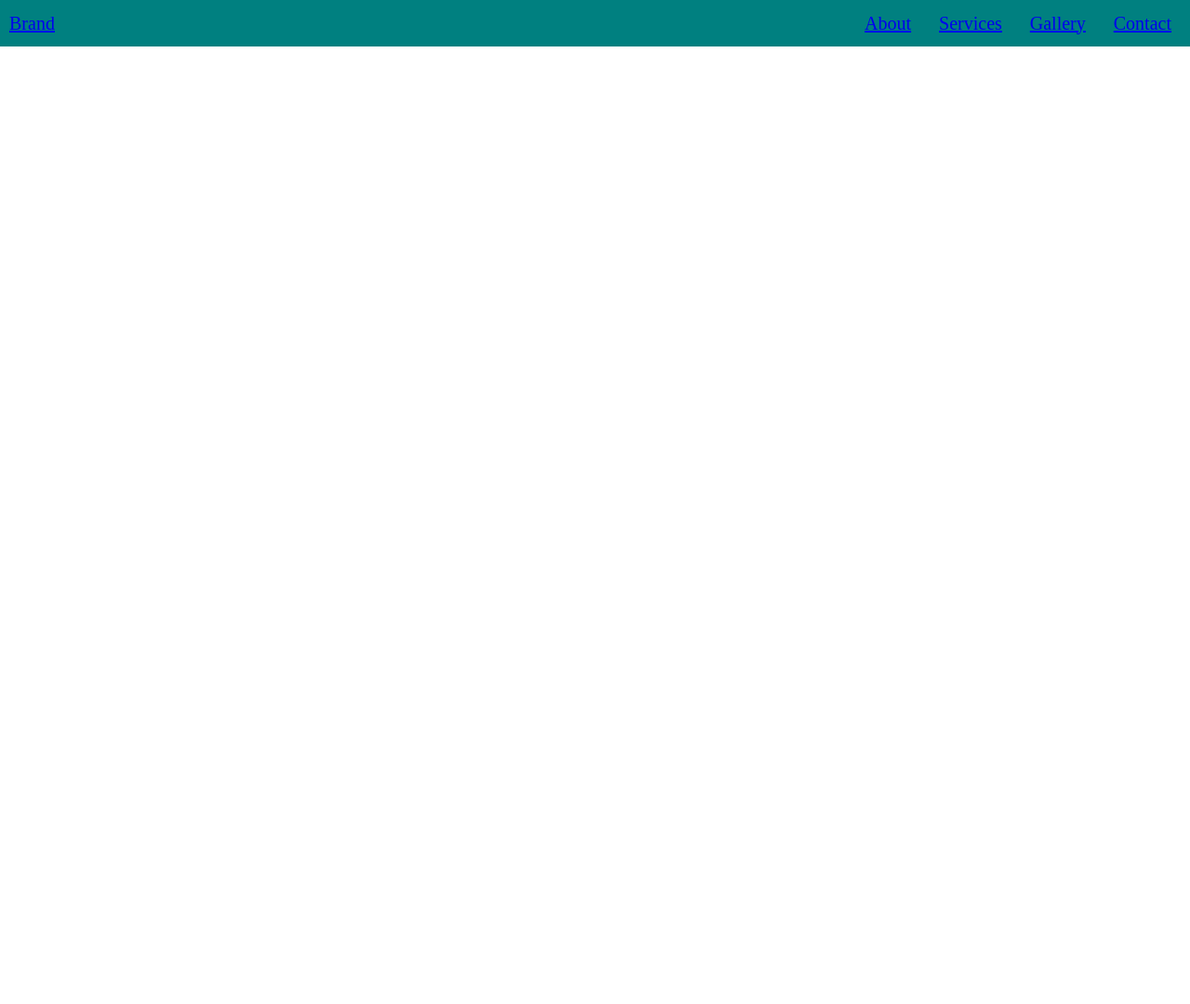
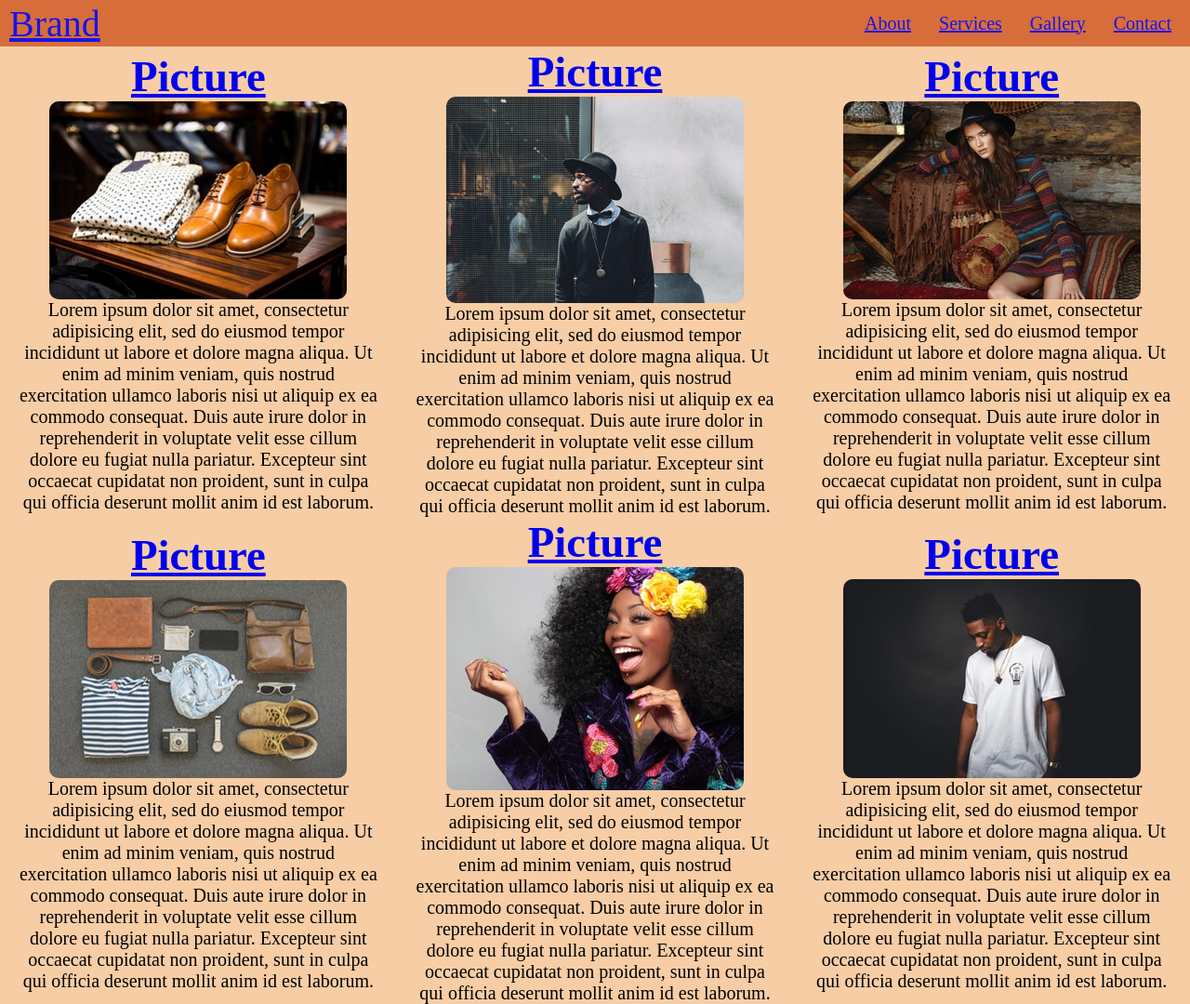
Before and after one commit to WhatAsherThinks/fashion-burger, a plain HTML site: page index.html in a window 1280 px wide. Shown: the whole page at 93% size. Before the commit the page ends 800 px from the top, so only its background shows below. Drawn offline with Linux system fonts and the light colour scheme.

Commit message:
creates div for main page

```diff
--- a/css/style.css
+++ b/css/style.css
@@ -5,16 +5,22 @@
 }
 html{
   font-size: 10px;
+  background: #F7CDA5
 }
 
 .main-nav{
   display: flex;
   min-height: 5rem;
-  background: teal;
+  background: #D46330;
+  opacity: .90;
   padding: 0 1rem;
   /* this controls vertical alignment.*/
   align-items: center;
   font-size: 2rem;
+}
+
+.brand-link{
+    font-size: 4rem;
 }
 
 .hamburger{
@@ -104,3 +110,36 @@ html{
     max-height: 20rem;
   }
 }
+
+/*=========================
+body
+=========================*/
+
+.row{
+  font-size: 4rem;
+  display: flex;
+  text-align: center;
+  align-items: center;
+}
+
+.col-3 p{
+  color: black;
+  width: auto;
+  font-size: 2rem;
+  text-align: center;
+  max-height: 40rem;
+  overflow: hidden;
+  margin-left: 2rem;
+  margin-right: 2rem;
+}
+
+.model-pic{
+  display: block;
+  margin: auto;
+  border-radius: 1rem;
+}
+
+@media (max-width: 60rem) {
+  .model-pic{
+    display: none;
+  }
--- a/index.html
+++ b/index.html
@@ -23,6 +23,54 @@
     </ul>
   </nav>
 
+  <div class="row">
+    <div class="col-3">
+      <h3><a href="#">Picture</a></h3>
+      <a href="#">
+      <img src="images/pic1.jpeg" alt="model" class="model-pic">
+      </a>
+      <p>Lorem ipsum dolor sit amet, consectetur adipisicing elit, sed do eiusmod tempor incididunt ut labore et dolore magna aliqua. Ut enim ad minim veniam, quis nostrud exercitation ullamco laboris nisi ut aliquip ex ea commodo consequat. Duis aute irure dolor in reprehenderit in voluptate velit esse cillum dolore eu fugiat nulla pariatur. Excepteur sint occaecat cupidatat non proident, sunt in culpa qui officia deserunt mollit anim id est laborum.</p>
+    </div>
+    <div class="col-3">
+      <h3><a href="#">Picture</a></h3>
+      <a href="#"></a>
+      <img src="images/pic2.jpeg" alt="model" class="model-pic">
+      </a>
+      <p>Lorem ipsum dolor sit amet, consectetur adipisicing elit, sed do eiusmod tempor incididunt ut labore et dolore magna aliqua. Ut enim ad minim veniam, quis nostrud exercitation ullamco laboris nisi ut aliquip ex ea commodo consequat. Duis aute irure dolor in reprehenderit in voluptate velit esse cillum dolore eu fugiat nulla pariatur. Excepteur sint occaecat cupidatat non proident, sunt in culpa qui officia deserunt mollit anim id est laborum.</p>
+    </div>
+    <div class="col-3">
+      <h3><a href="#">Picture</a></h3>
+      <a href="#"></a>
+        <img src="images/pic3.jpeg" alt="model" class="model-pic">
+      </a>
+      <p>Lorem ipsum dolor sit amet, consectetur adipisicing elit, sed do eiusmod tempor incididunt ut labore et dolore magna aliqua. Ut enim ad minim veniam, quis nostrud exercitation ullamco laboris nisi ut aliquip ex ea commodo consequat. Duis aute irure dolor in reprehenderit in voluptate velit esse cillum dolore eu fugiat nulla pariatur. Excepteur sint occaecat cupidatat non proident, sunt in culpa qui officia deserunt mollit anim id est laborum.</p>
+    </div>
+  </div>
+
+  <div class="row">
+    <div class="col-3">
+      <h3><a href="#">Picture</a></h3>
+      <a href="#"></a>
+        <img src="images/pic4.jpeg" alt="model" class="model-pic">
+      </a>
+      <p>Lorem ipsum dolor sit amet, consectetur adipisicing elit, sed do eiusmod tempor incididunt ut labore et dolore magna aliqua. Ut enim ad minim veniam, quis nostrud exercitation ullamco laboris nisi ut aliquip ex ea commodo consequat. Duis aute irure dolor in reprehenderit in voluptate velit esse cillum dolore eu fugiat nulla pariatur. Excepteur sint occaecat cupidatat non proident, sunt in culpa qui officia deserunt mollit anim id est laborum.</p>
+    </div>
+    <div class="col-3">
+      <h3><a href="#">Picture</a></h3>
+      <a href="#"></a>
+        <img src="images/pic5.jpeg" alt="model" class="model-pic">
+      </a>
+      <p>Lorem ipsum dolor sit amet, consectetur adipisicing elit, sed do eiusmod tempor incididunt ut labore et dolore magna aliqua. Ut enim ad minim veniam, quis nostrud exercitation ullamco laboris nisi ut aliquip ex ea commodo consequat. Duis aute irure dolor in reprehenderit in voluptate velit esse cillum dolore eu fugiat nulla pariatur. Excepteur sint occaecat cupidatat non proident, sunt in culpa qui officia deserunt mollit anim id est laborum.</p>
+    </div>
+    <div class="col-3">
+      <h3><a href="#">Picture</a></h3>
+      <a href="#">
+        <img src="images/pic6.jpeg" alt="model" class="model-pic">
+      </a>
+      <p>Lorem ipsum dolor sit amet, consectetur adipisicing elit, sed do eiusmod tempor incididunt ut labore et dolore magna aliqua. Ut enim ad minim veniam, quis nostrud exercitation ullamco laboris nisi ut aliquip ex ea commodo consequat. Duis aute irure dolor in reprehenderit in voluptate velit esse cillum dolore eu fugiat nulla pariatur. Excepteur sint occaecat cupidatat non proident, sunt in culpa qui officia deserunt mollit anim id est laborum.</p>
+    </div>
+  </div>
+
 
 
   <script src="js/script.js" charset="utf-8"></script>
```
Also changed, not shown: images/pic1.jpeg (added), images/pic2.jpeg (added), images/pic3.jpeg (added), images/pic4.jpeg (added), images/pic5.jpeg (added), images/pic6.jpeg (added), 2 other files.
